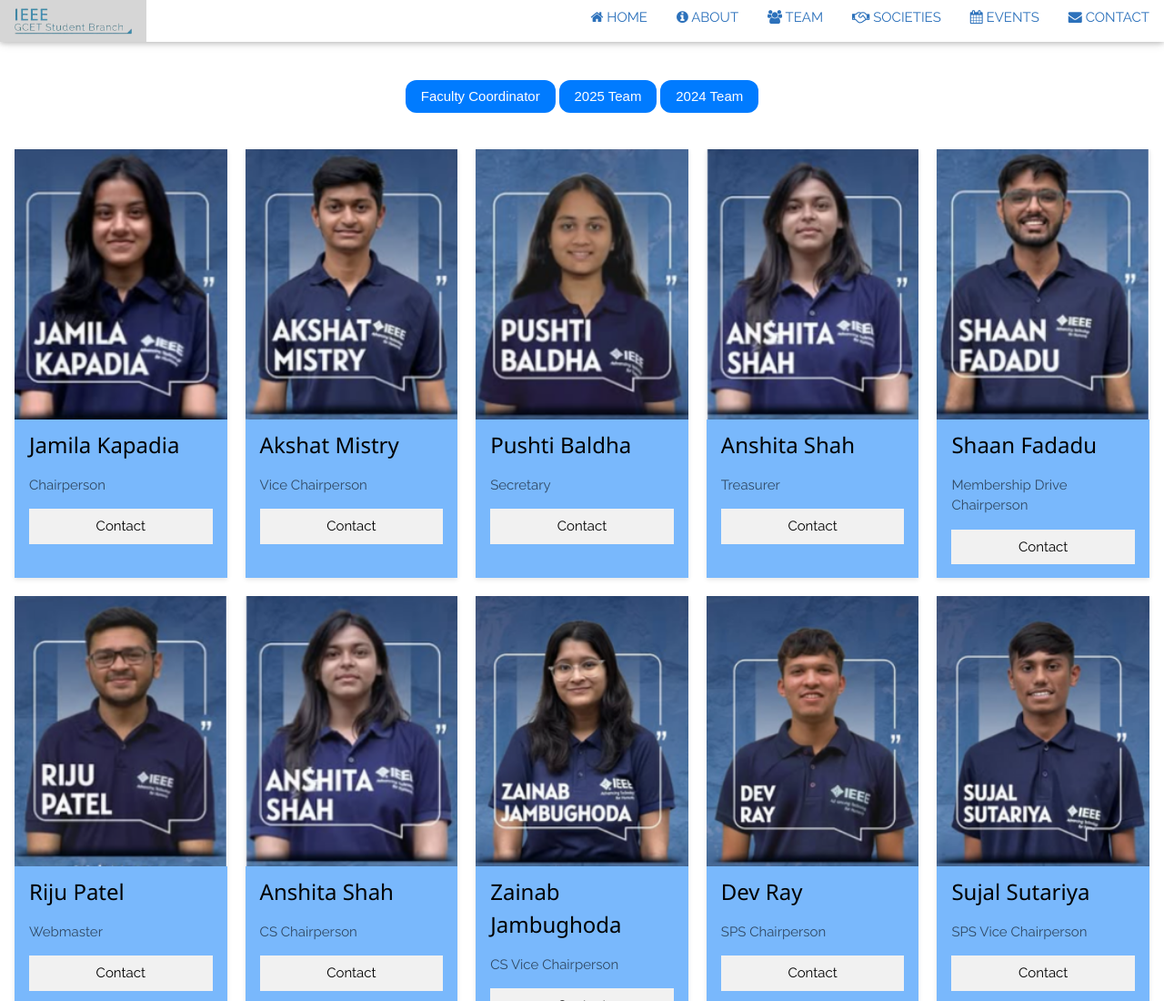
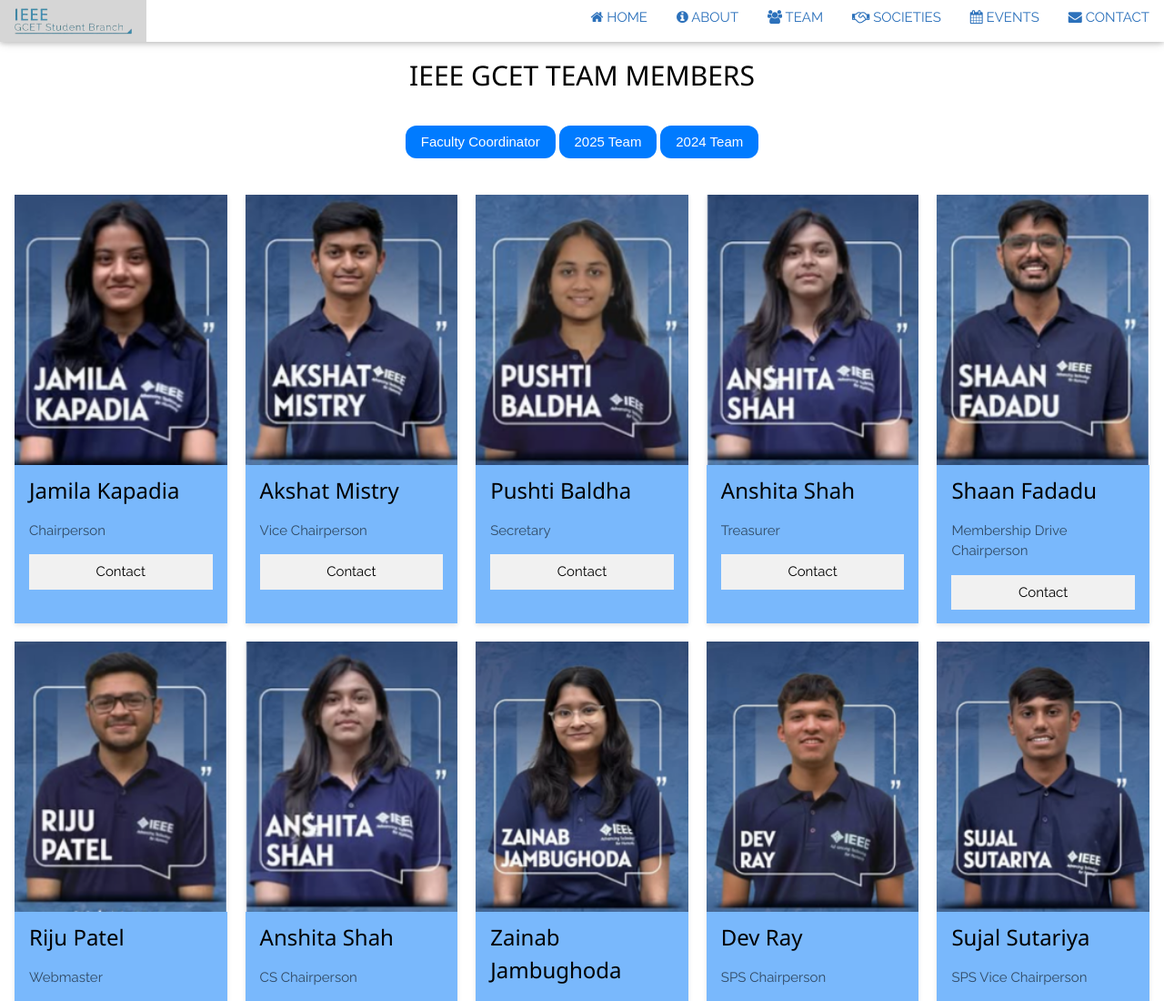
Before and after one commit to devray11/IEEE-GCET-SB, a plain HTML site: page team.html in a window 1280 px wide. Shown: the top 1100 px of the page at 91% size. Drawn offline with nearby package versions, Linux system fonts and the light colour scheme.

Commit message:
Update team.html

```diff
--- a/team.html
+++ b/team.html
@@ -128,7 +128,7 @@
 
 
   <div class="w3-container">
-    <h2 class="w3-center">IEEE GCET TEAM MEMBERS</h2>
+    <h2 class="w3-center" style="padding-top: 50px;">IEEE GCET TEAM MEMBERS</h2>
     <br>
     <div class="w3-center" section="team-year" style="margin-bottom: 20px;">
       <button class="buttn" onclick="showTeam('Faculty')">Faculty Coordinator</button>
```
